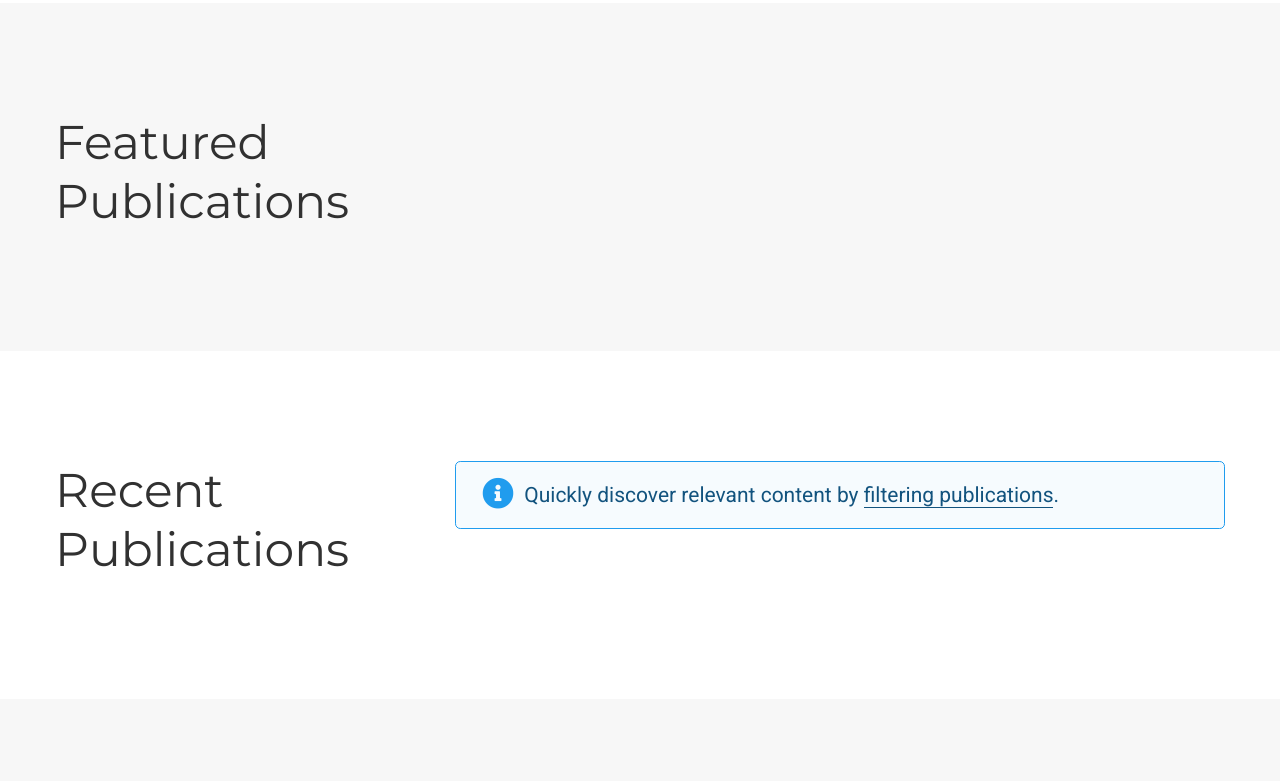
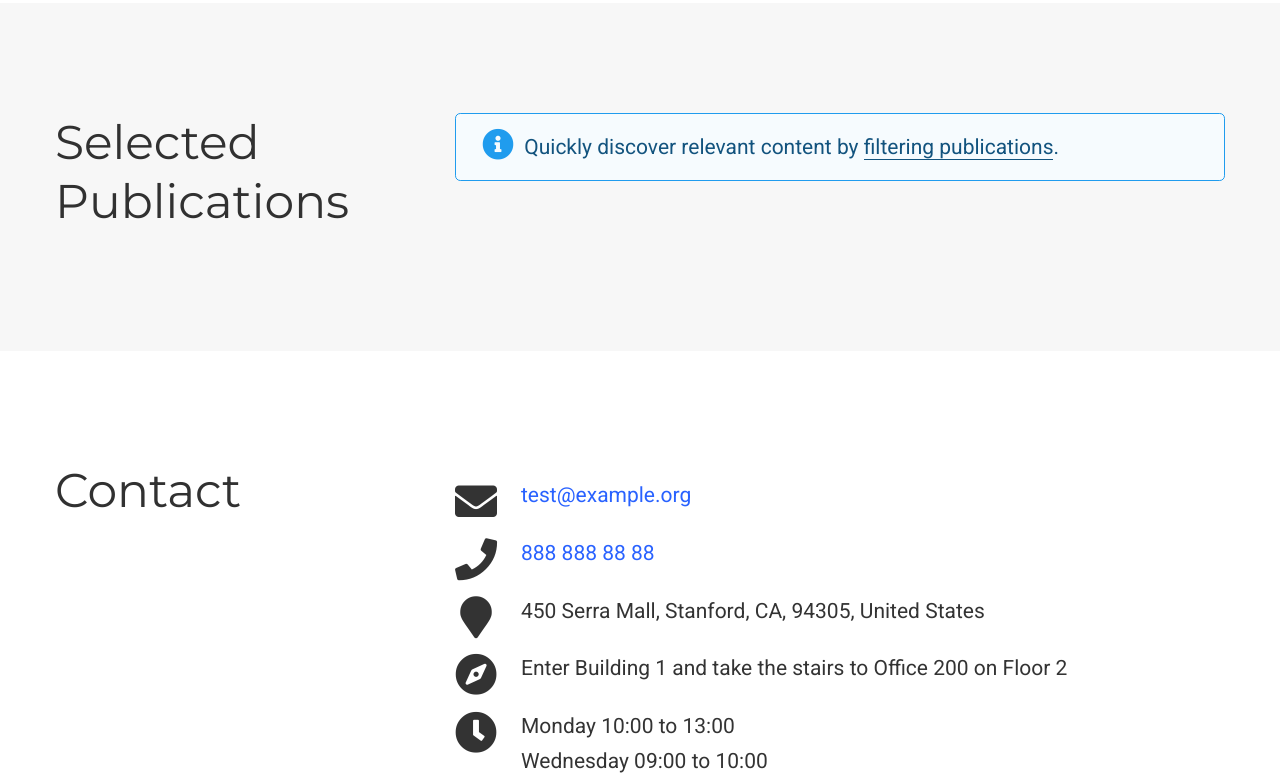
Before and after one commit to sen-sourav/sen-sourav.github.io, a plain HTML site: page index.html in a window 1280 px wide. Shown: the part 1632-2413 px from the top of the page. Drawn offline with nearby package versions, Linux system fonts and the light colour scheme; some icons are missing.

Commit message:
research

```diff
--- a/index.html
+++ b/index.html
@@ -800,79 +800,6 @@
 
 
 
-  <section id="featured" class="home-section wg-featured   "  >
-    <div class="container">
-
-
-
-
-
-
-
-
-
-
-
-
-
-
-
-
-
-
-
-
-
-
-
-
-<div class="row">
-  <div class="col-12 col-lg-4 section-heading">
-    <h1>Featured Publications</h1>
-
-  </div>
-  <div class="col-12 col-lg-8">
-
-
-
-
-
-  </div>
-</div>
-
-    </div>
-  </section>
-
-
-
-
-
-
-
-
-
-
-
-
-
-
-
-
-
-
-
-
-
-
-
-
-
-
-
-
-
-
-
   <section id="publications" class="home-section wg-pages   "  >
     <div class="container">
 
@@ -919,7 +846,7 @@
 
 <div class="row">
   <div class="col-12 col-lg-4 section-heading">
-    <h1>Recent Publications</h1>
+    <h1>Selected Publications</h1>
 
   </div>
   <div class="col-12 col-lg-8">
```
Also changed, not shown: 16 other files.
